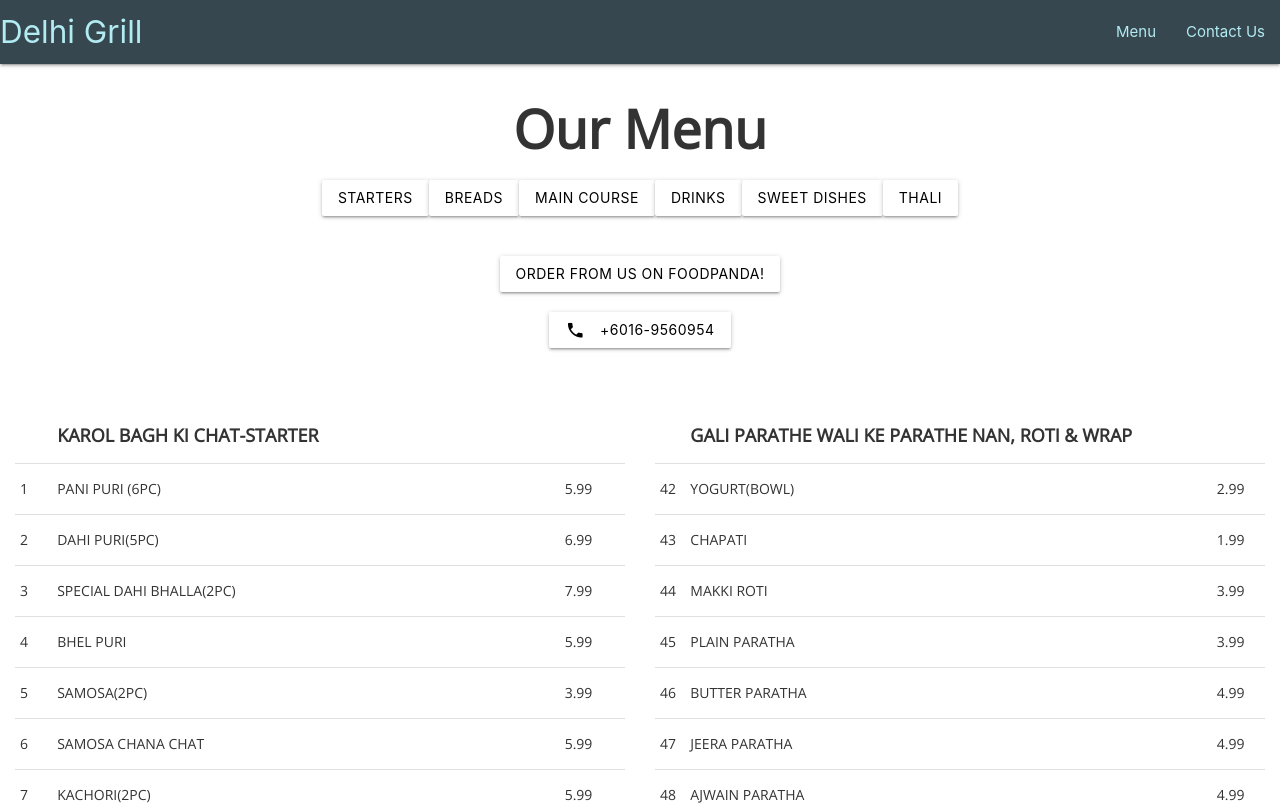
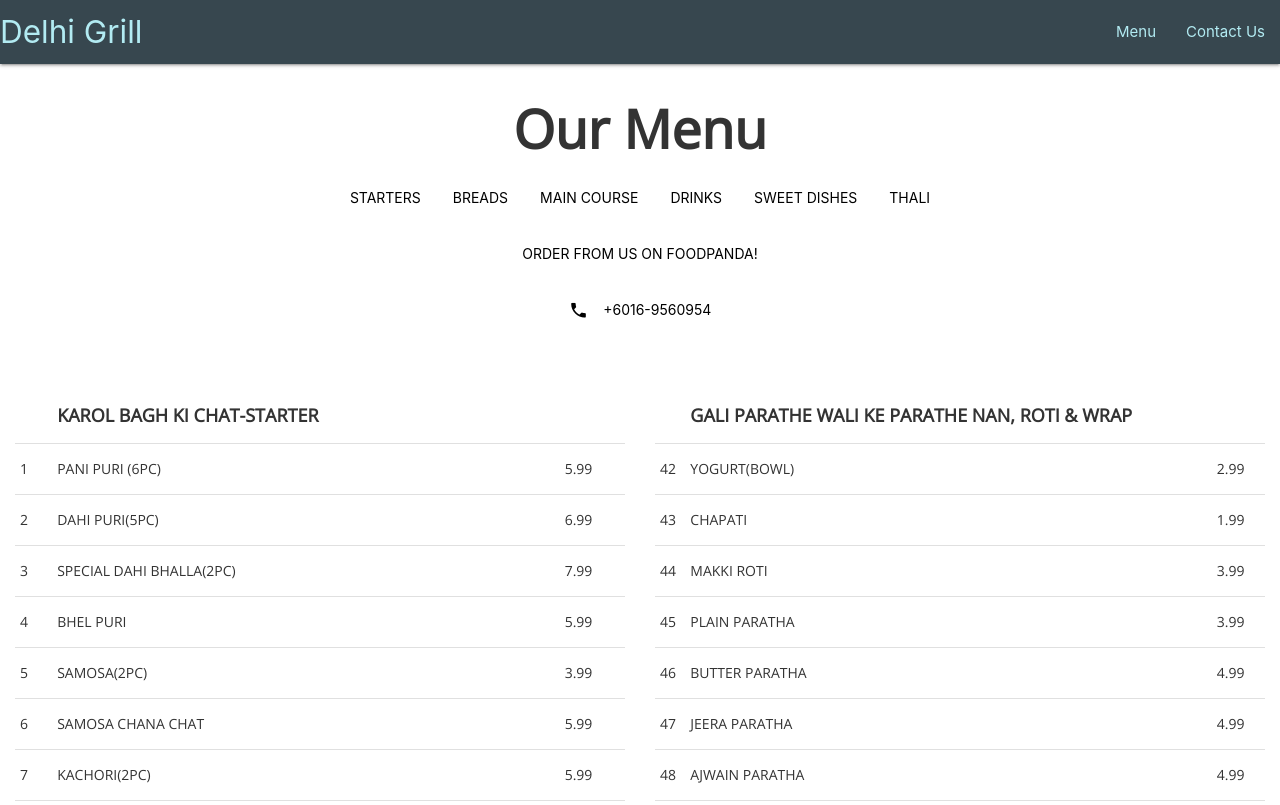
Before and after one commit to aryanmediratta/basic-react-website, a React (Create React App) app in the folder Desktop/WebDev/storewebsite/: page /menu in a window 1280 px wide. Shown: the top 805 px of the page. Built offline with nearby package versions, Linux system fonts and the light colour scheme.

Commit message:
added final touches

```diff
--- a/Desktop/WebDev/storewebsite/src/pages/Menu.js
+++ b/Desktop/WebDev/storewebsite/src/pages/Menu.js
@@ -55,23 +55,22 @@ class Menu extends Component {
 			</div>
 			<div className = 'container'>
 			<div class="center">
-			 <a className="black-text waves-effect waves-light btn white" href = "#starters"> Starters </a>
-			 <a className="black-text waves-effect waves-light btn white" href = "#breads"> Breads </a>
-			 <a className="black-text waves-effect waves-light btn white" href = "#mains"> Main Course </a>
-			 <a className="black-text waves-effect waves-light btn white" href = "#drinks"> Drinks </a>
-			 <a className="black-text waves-effect waves-light btn white" href = "#sweet"> Sweet Dishes </a>
-			 <a className="black-text waves-effect waves-light btn white" href = "#thali"> Thali </a>
+			 <a className="black-text btn-flat white" href = "#starters"> Starters </a>
+			 <a className="black-text btn-flat white" href = "#breads"> Breads </a>
+			 <a className="black-text btn-flat white" href = "#mains"> Main Course </a>
+			 <a className="black-text btn-flat white" href = "#drinks"> Drinks </a>
+			 <a className="black-text btn-flat white" href = "#sweet"> Sweet Dishes </a>
+			 <a className="black-text btn-flat white" href = "#thali"> Thali </a>
 			 </div>
 			 </div>
 			 <br/>
-			 <br/>
 
 			<div class="center">
-			 <a className="black-text waves-effect waves-light btn white" href = "https://www.foodpanda.my/restaurant/m7ah/delhi-grill-brickfield" target = "_blank" rel="noopener noreferrer">Order From Us on Foodpanda! </a>
+			 <a className="black-text btn-flat white" href = "https://www.foodpanda.my/restaurant/m7ah/delhi-grill-brickfield" target = "_blank" rel="noopener noreferrer">Order From Us on Foodpanda! </a>
 			</div>
 			<br/>
 			<div class="center">
-			<a class="btn waves-effect black-text waves-light white" href="tel:60169560954" target="_blank"><i class="material-icons left">phone</i>+6016-9560954</a>
+			<a class="btn-flat black-text white" href="tel:60169560954" target="_blank"><i class="material-icons left">phone</i>+6016-9560954</a>
 		 </div>
 
 <br/>
```
